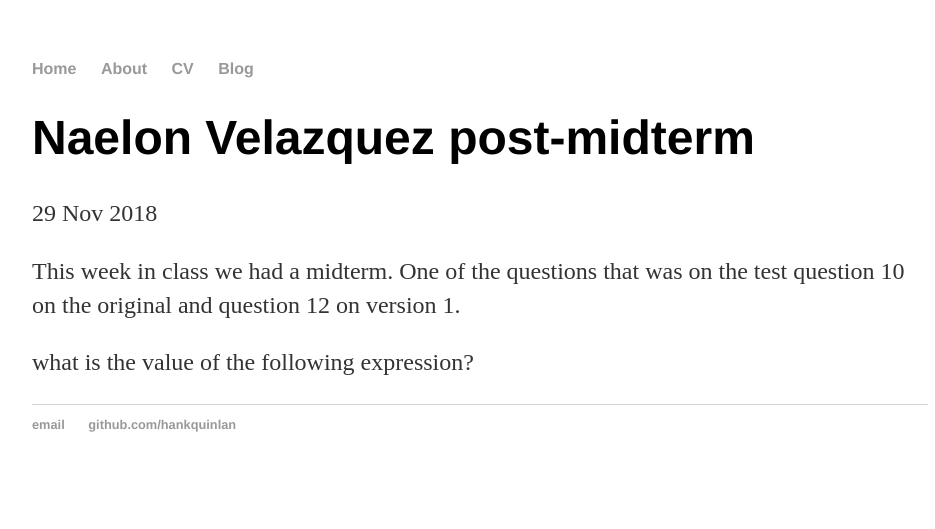
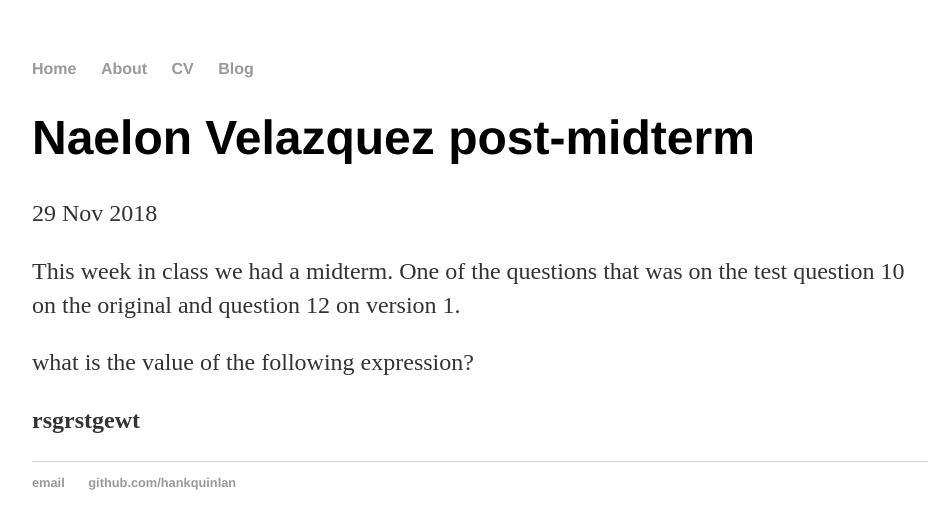
Before and after one commit to naelonv5318/naelonv5318.github.io, a Jekyll site: the page built from _posts/2018-11-29-Naelon-Velazquez-post-midterm.md, in a window 1280 px wide. Shown: the top 529 px of the page, without its empty margins (160-1095 px from the left). Built offline with Jekyll 4.4.1, drawn with Linux system fonts in a browser that asks for light colours.

Commit message:
Update 2018-11-29-Naelon-Velazquez-post-midterm.md

```diff
--- a/_posts/2018-11-29-Naelon-Velazquez-post-midterm.md
+++ b/_posts/2018-11-29-Naelon-Velazquez-post-midterm.md
@@ -6,3 +6,4 @@ date: 2018-11-29
 
 This week in class we had a midterm. One of the questions that was on the test question 10 on the original and question 12 on version 1.
 <p> what is the value of the following expression?</p>
+<b>rsgrstgewt</b>
```
